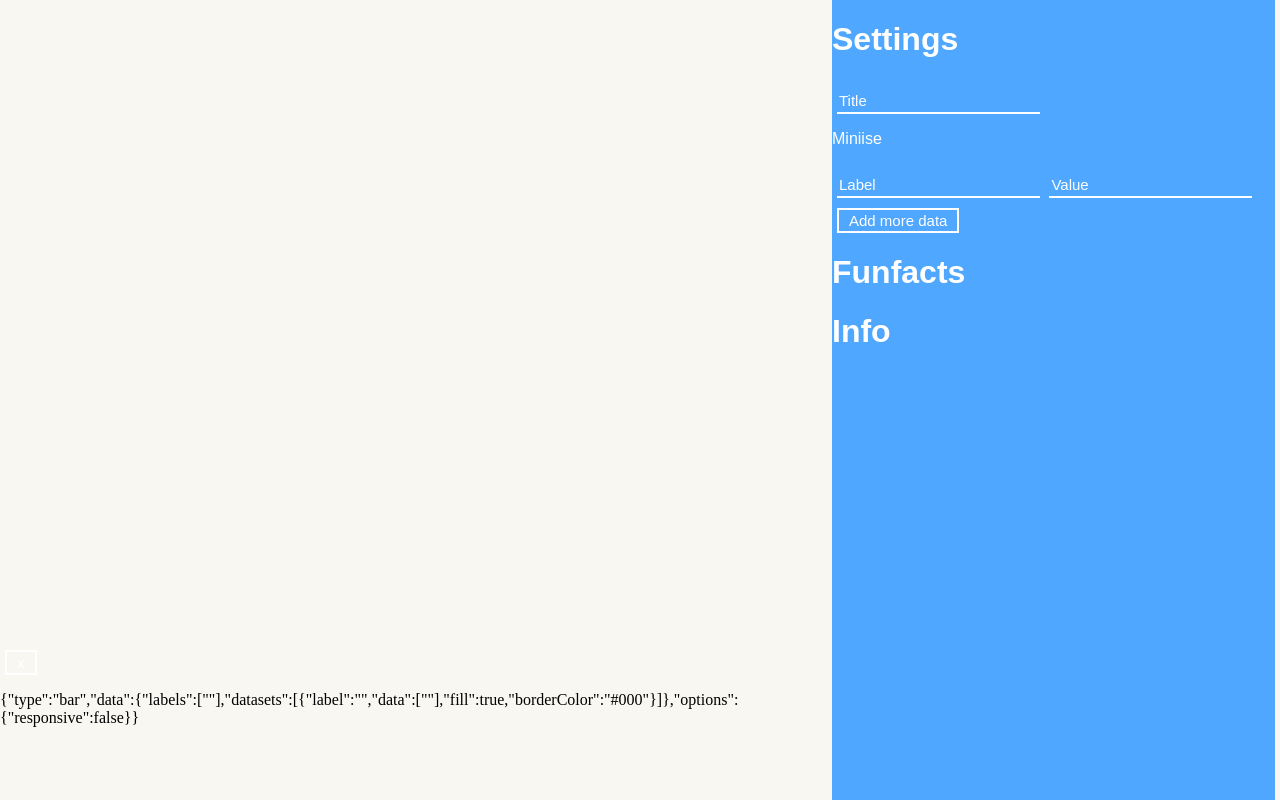
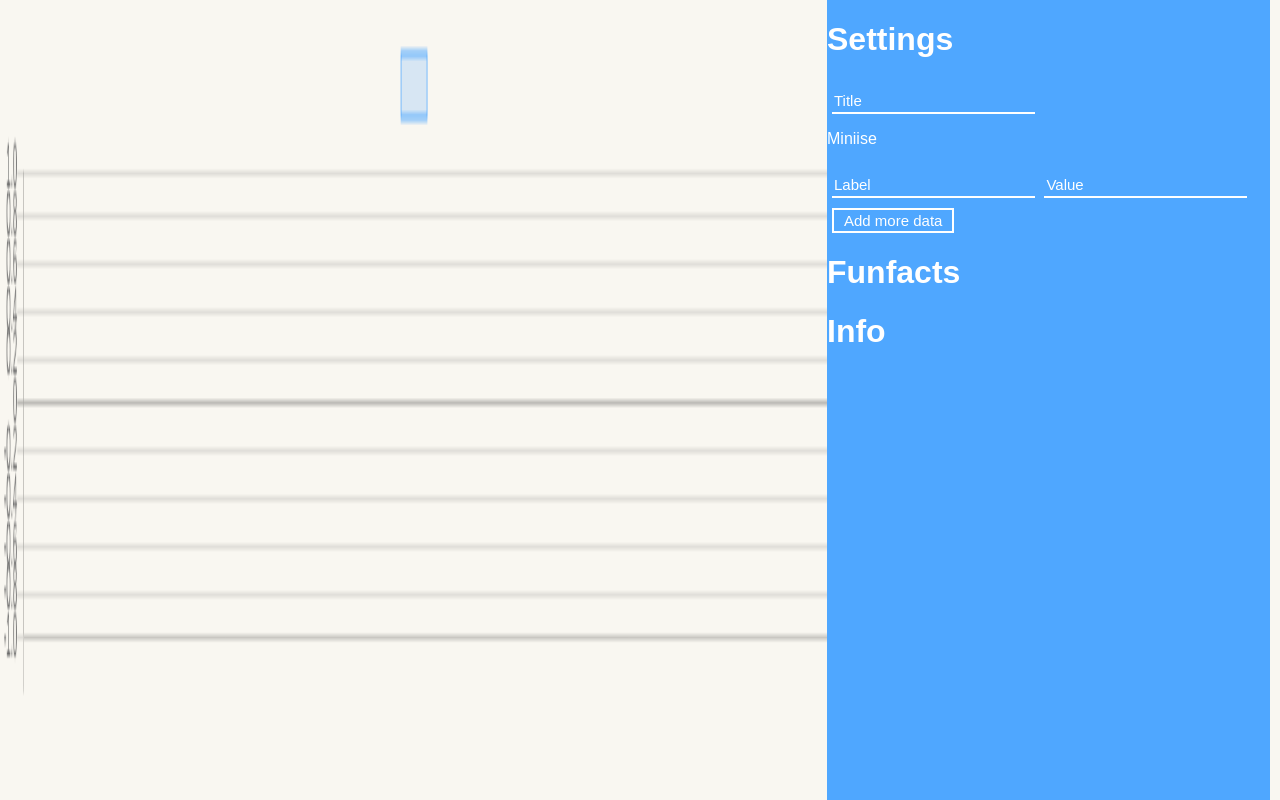
Before and after one commit to VL07/AllVisualizer, a Flask app: page /visualizer/bar in a window 1280 px wide. Run offline with Flask 2, Linux system fonts and the light colour scheme; some libraries are stand-ins or nearby versions.

Commit message:
0.1.2.5
Styled it more and fixed som stuff

```diff
--- a/templates/header.html
+++ b/templates/header.html
@@ -35,7 +35,6 @@
     }
 
     a.box:hover {
-        color: #424242;
         background-color: #4fa7ff;
         box-shadow: 0px 5px 5px 0px rgba(0, 0, 0, 0.404);
     }
--- a/templates/visualizer_bar.html
+++ b/templates/visualizer_bar.html
@@ -10,7 +10,7 @@
 </head>
 <body>
     <div class="viewer">
-        <canvas id="canvaschart"></canvas>
+        <canvas id="canvaschart" style="height: 80%; width: 100%;"></canvas>
 
         <button class="showembed" id="showembed">
             x
@@ -42,13 +42,15 @@
 
     <script>
 
-        const chartCanvas = document.getElementById("canvaschart").getContext("2d");
+        var chartCanvas = document.getElementById("canvaschart").getContext("2d");
         const labels = document.getElementsByClassName("label");
         const values = document.getElementsByClassName("value");
         const embedView = document.getElementById("embed");
+        const viewer = document.getElementsByClassName("viewer")[0];
         var labelValues = [];
         var valueValues = [];
         var chartsData = {};
+        var chart = new Chart(chartCanvas, chartsData);
 
         update();
 
@@ -67,6 +69,10 @@
                 BAR
                 */
 
+                document.getElementById("canvaschart").remove();
+
+                viewer.innerHTML = '<canvas id="canvaschart" style="height: 100%; width: 100%;"></canvas>' + viewer.innerHTML;
+
 
 
                 chartsData = {
@@ -77,8 +83,10 @@
                             label: document.getElementById("title").value,
                             data: valueValues,
                             fill: true,
-                            borderColor: "#000"
-
+                            borderColor: "#000",
+                            backgroundColor: "rgba(79, 167, 255, 0.2)",
+                            borderColor: "rgb(79, 167, 255)",
+                            borderWidth: 1
                         }]
                     },
                     options: {
@@ -88,7 +96,9 @@
 
                 embedView.children[0].innerHTML = JSON.stringify(chartsData)
 
-                var chart = new Chart(chartCanvas, );
+                chartCanvas = document.getElementById("canvaschart");
+
+                chart = new Chart(chartCanvas, chartsData);
 
             }
         }
@@ -123,6 +133,15 @@
 
         }
 
+        function embedTogle() {
+            const e = document.getElementById("embed");
+            if (e.style.maxHeight == "0px") {
+                e.style.maxHeight = "20%";
+            } else {
+                e.style.maxHeight = "0px";
+            }
+        }
+
     </script>
 
     <style>
@@ -143,7 +162,13 @@
             background-color: #4fa7ff;
             color: white;
             font-family: sans-serif;
+            position: relative;
+            left: -5px;
+        }
 
+        .settings {
+            max-height: 50vh;
+            overflow: scroll;
         }
 
         input {
@@ -205,8 +230,9 @@
 
         .embed {
             width: 100%;
-            height: auto;
+            height: 20%;
             max-height: 0px;
+            overflow: hidden;
         }
 
     </style>
```
